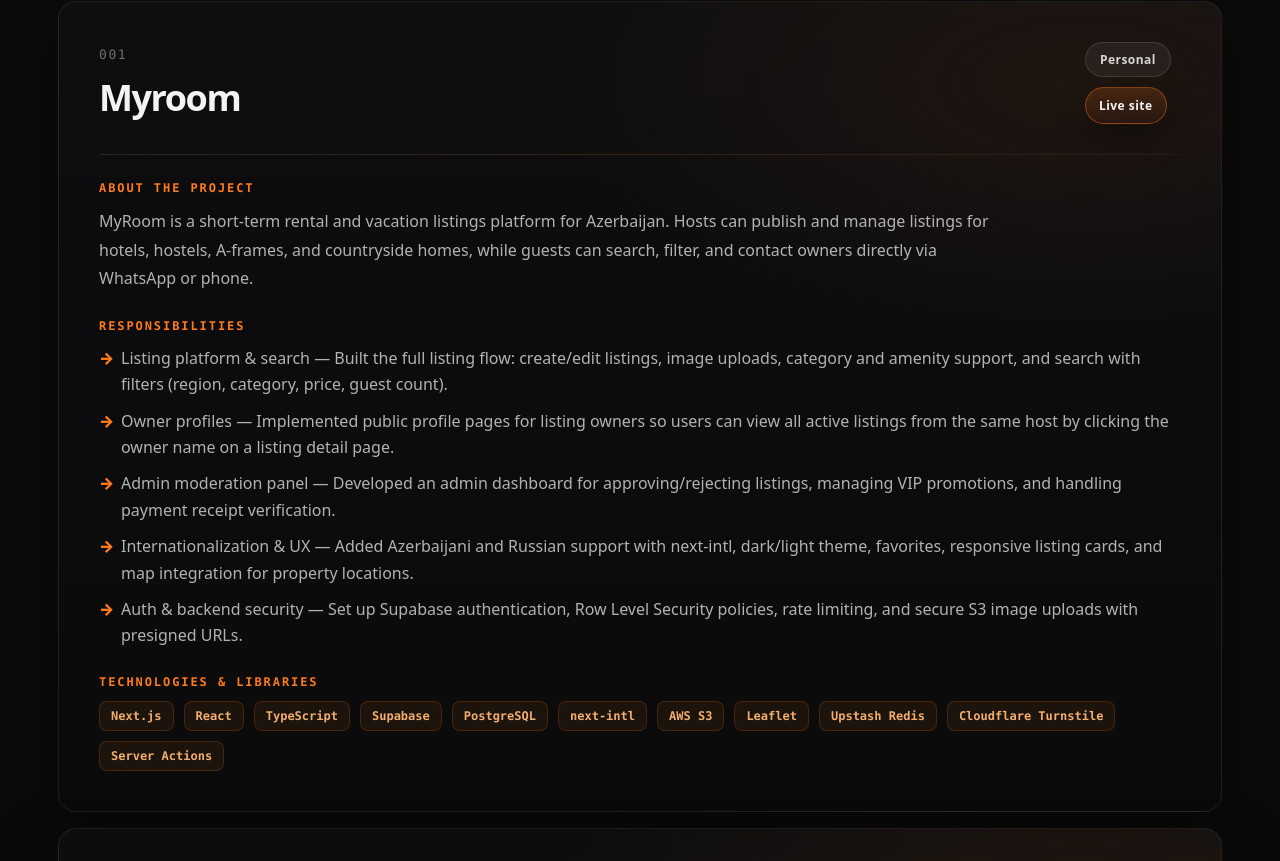
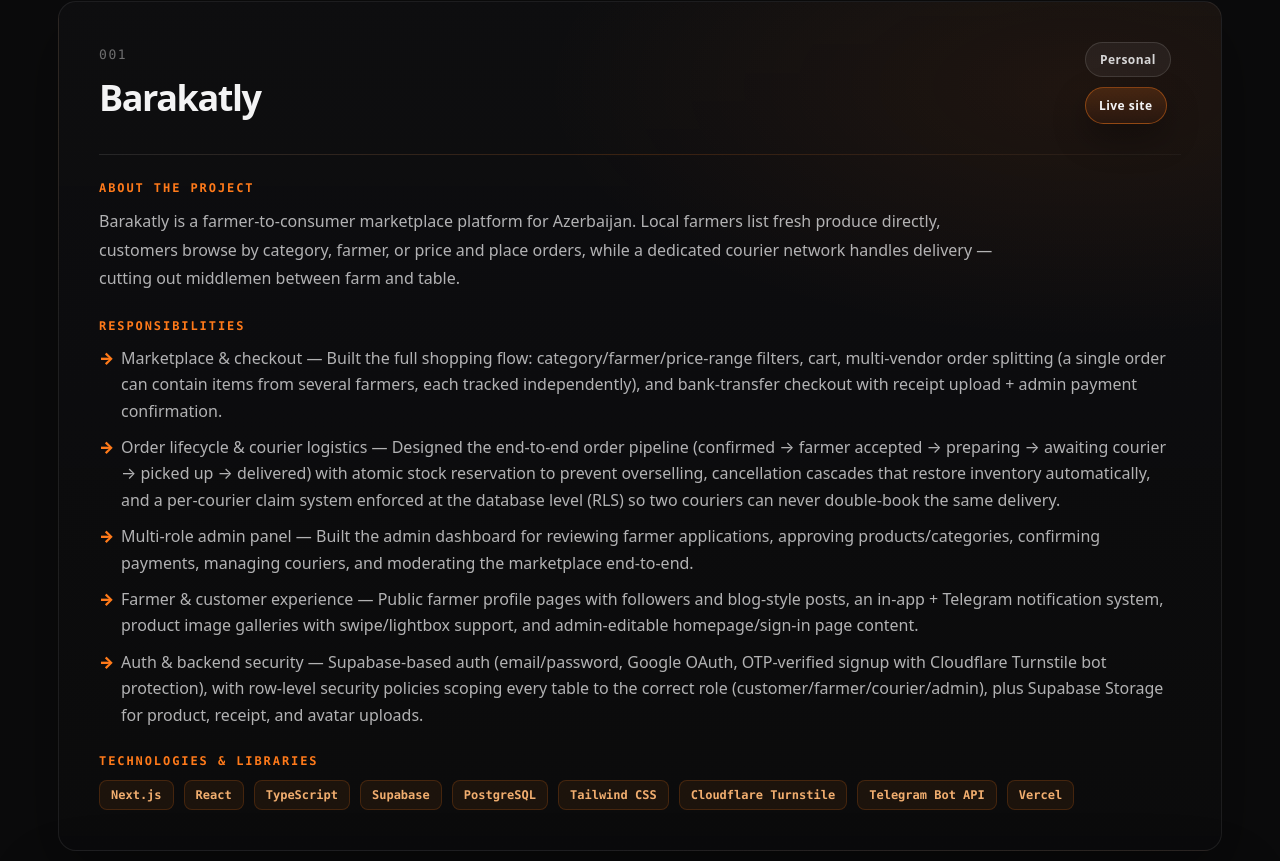
Before and after one commit to Alikh0801/Portfolio, a React (Vite) app in the folder client/: page / in a window 1280 px wide. Shown: the part 1019-1880 px from the top of the page. Built offline with nearby package versions, Linux system fonts and the light colour scheme.

Commit message:
Add Barakatly personal project as first portfolio entry
Co-Authored-By: Claude Sonnet 5 <noreply@anthropic.com>
Claude-Session: https://claude.ai/code/session_01U76T5ZKgDDkiAF24CmvZkR

```diff
--- a/client/src/data/projects.ts
+++ b/client/src/data/projects.ts
@@ -13,6 +13,32 @@ export type Project = {
 
 // Replace these examples with your real projects.
 export const projects: Project[] = [
+  {
+    title: "Barakatly",
+    imageUrl: "#",
+    siteUrl: "https://barakatly.az/",
+    type: "personal",
+    description:
+      "Barakatly is a farmer-to-consumer marketplace platform for Azerbaijan. Local farmers list fresh produce directly, customers browse by category, farmer, or price and place orders, while a dedicated courier network handles delivery — cutting out middlemen between farm and table.",
+    responsibilities: [
+      "Marketplace & checkout — Built the full shopping flow: category/farmer/price-range filters, cart, multi-vendor order splitting (a single order can contain items from several farmers, each tracked independently), and bank-transfer checkout with receipt upload + admin payment confirmation.",
+      "Order lifecycle & courier logistics — Designed the end-to-end order pipeline (confirmed → farmer accepted → preparing → awaiting courier → picked up → delivered) with atomic stock reservation to prevent overselling, cancellation cascades that restore inventory automatically, and a per-courier claim system enforced at the database level (RLS) so two couriers can never double-book the same delivery.",
+      "Multi-role admin panel — Built the admin dashboard for reviewing farmer applications, approving products/categories, confirming payments, managing couriers, and moderating the marketplace end-to-end.",
+      "Farmer & customer experience — Public farmer profile pages with followers and blog-style posts, an in-app + Telegram notification system, product image galleries with swipe/lightbox support, and admin-editable homepage/sign-in page content.",
+      "Auth & backend security — Supabase-based auth (email/password, Google OAuth, OTP-verified signup with Cloudflare Turnstile bot protection), with row-level security policies scoping every table to the correct role (customer/farmer/courier/admin), plus Supabase Storage for product, receipt, and avatar uploads.",
+    ],
+    technologies: [
+      "Next.js",
+      "React",
+      "TypeScript",
+      "Supabase",
+      "PostgreSQL",
+      "Tailwind CSS",
+      "Cloudflare Turnstile",
+      "Telegram Bot API",
+      "Vercel",
+    ],
+  },
   {
     title: "Myroom",
     imageUrl: "#",
```
